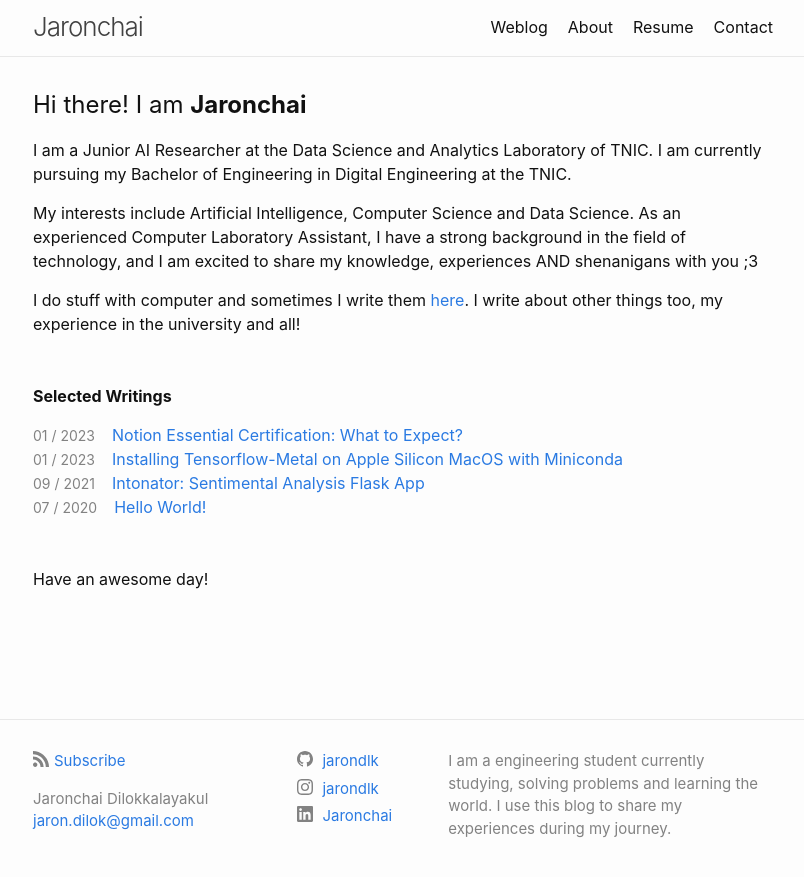
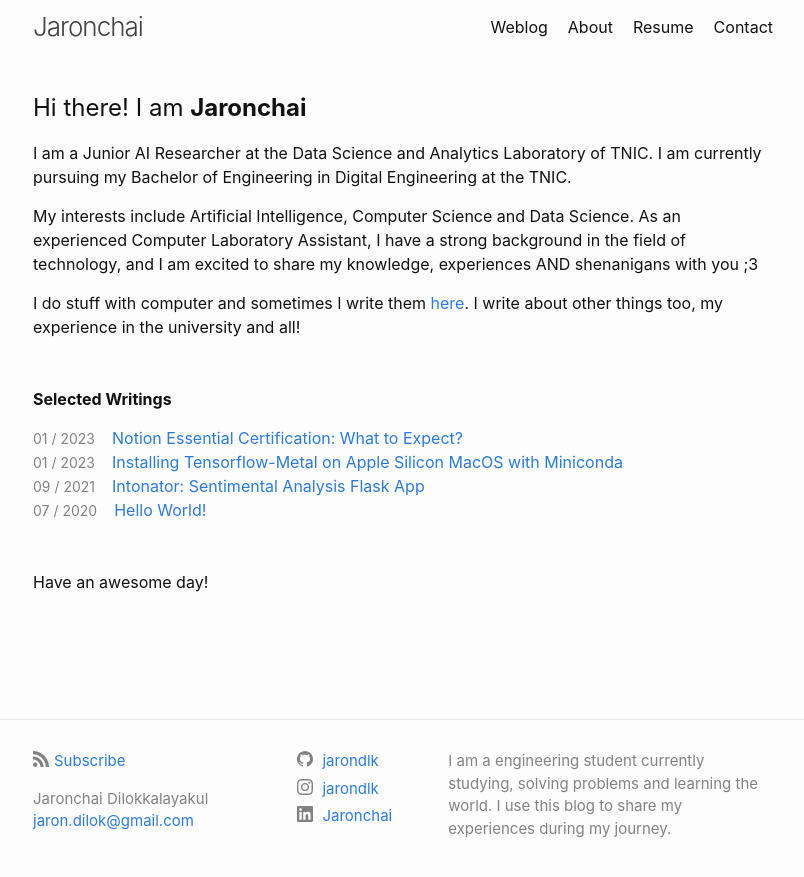
Before and after one commit to jarondlk/jaronchai-blog, a Jekyll site: the page built from index.markdown, in a window 1280 px wide. Shown: the top 877 px of the page, without its empty margins (237-1041 px from the left). Built offline with Jekyll 4.4.1, drawn with Linux system fonts in a browser that asks for light colours.

Commit message:
Update site header

```diff
--- a/_sass/minima/_layout.scss
+++ b/_sass/minima/_layout.scss
@@ -3,8 +3,8 @@
  */
 .site-header {
   // border-top: 5px solid $grey-color-dark;
-  border-bottom: 1px solid $grey-color-light;
-  min-height: $spacing-unit * 1.865;
+  // border-bottom: 1px solid $grey-color-light;
+  min-height: $spacing-unit * 2;
 
   // Positioning context for the mobile navigation icon
   position: relative;
```
